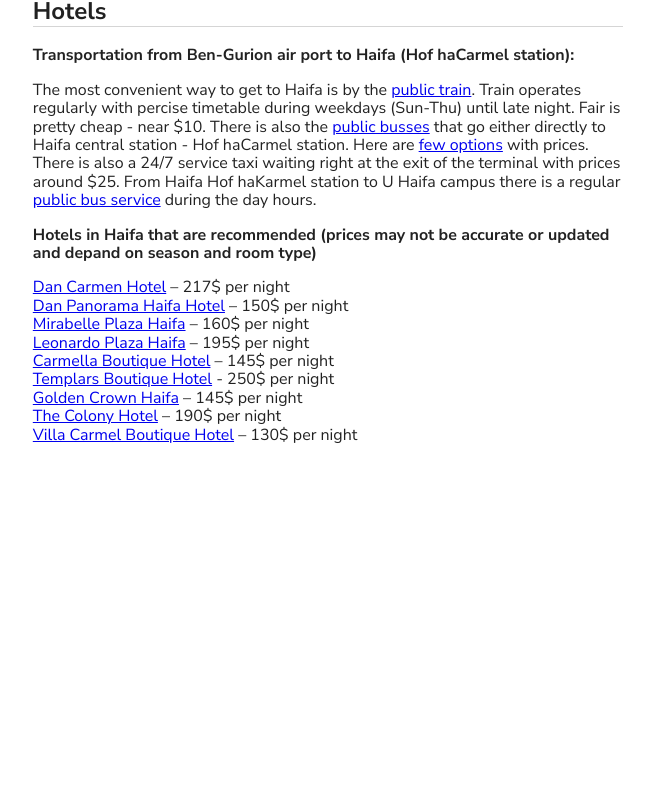
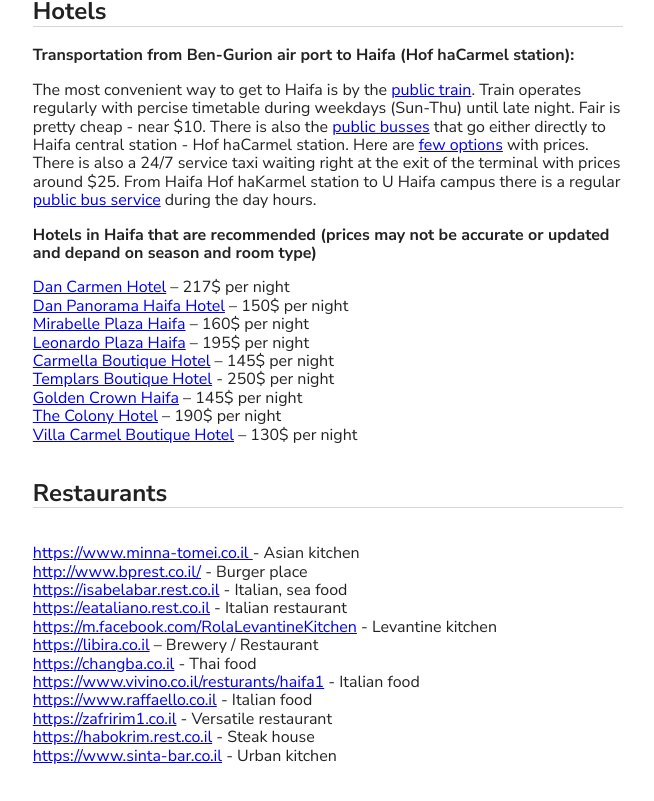
Before and after one commit to Mangul-Lab-USC/_ISBRA22, a Next.js app: page /registration in a window 1280 px wide. Shown: the part 2076-2877 px from the top of the page, without its empty margins (312-966 px from the left). Before the commit the page ends 2556 px from the top, so only its background shows below. Built offline with nearby package versions, Linux system fonts and the light colour scheme.

Commit message:
Restaurants

```diff
--- a/pages/registration.js
+++ b/pages/registration.js
@@ -100,6 +100,20 @@
          <a  rel="noreferrer" target="_blank" href="https://www.colonyhaifa.com/"> The Colony Hotel</a> – 190$ per night<br></br>
          <a  rel="noreferrer" target="_blank" href="https://www.villacarmel.co.il/en/"> Villa Carmel Boutique Hotel</a> – 130$ per night
       </p>
+      <h2>Restaurants</h2>
+      <p><a  rel="noreferrer" target="_blank" href="https://www.minna-tomei.co.il/"> https://www.minna-tomei.co.il </a> - Asian kitchen <br></br>
+         <a  rel="noreferrer" target="_blank" href="http://www.bprest.co.il/"> http://www.bprest.co.il/</a> - Burger place<br></br>
+         <a  rel="noreferrer" target="_blank" href="https://isabelabar.rest.co.il"> https://isabelabar.rest.co.il</a> - Italian, sea food<br></br>
+         <a  rel="noreferrer" target="_blank" href="https://eataliano.rest.co.il"> https://eataliano.rest.co.il</a> - Italian restaurant<br></br>
+         <a  rel="noreferrer" target="_blank" href="https://m.facebook.com/RolaLevantineKitchen"> https://m.facebook.com/RolaLevantineKitchen</a> - Levantine kitchen<br></br>
+         <a  rel="noreferrer" target="_blank" href=" https://libira.co.il"> https://libira.co.il</a> – Brewery / Restaurant<br></br>
+         <a  rel="noreferrer" target="_blank" href="https://changba.co.il"> https://changba.co.il</a> - Thai food<br></br>
+         <a  rel="noreferrer" target="_blank" href="https://www.vivino.co.il/resturants/haifa1"> https://www.vivino.co.il/resturants/haifa1</a> - Italian food<br></br>
+         <a  rel="noreferrer" target="_blank" href="https://www.raffaello.co.il"> https://www.raffaello.co.il</a> - Italian food<br></br>
+         <a  rel="noreferrer" target="_blank" href="https://zafririm1.co.il"> https://zafririm1.co.il</a> - Versatile restaurant<br></br>
+         <a  rel="noreferrer" target="_blank" href="https://habokrim.rest.co.il"> https://habokrim.rest.co.il</a>  - Steak house<br></br>
+         <a  rel="noreferrer" target="_blank" href="https://www.sinta-bar.co.il"> https://www.sinta-bar.co.il</a> - Urban kitchen
+      </p>
     </>
   );
 }
```
